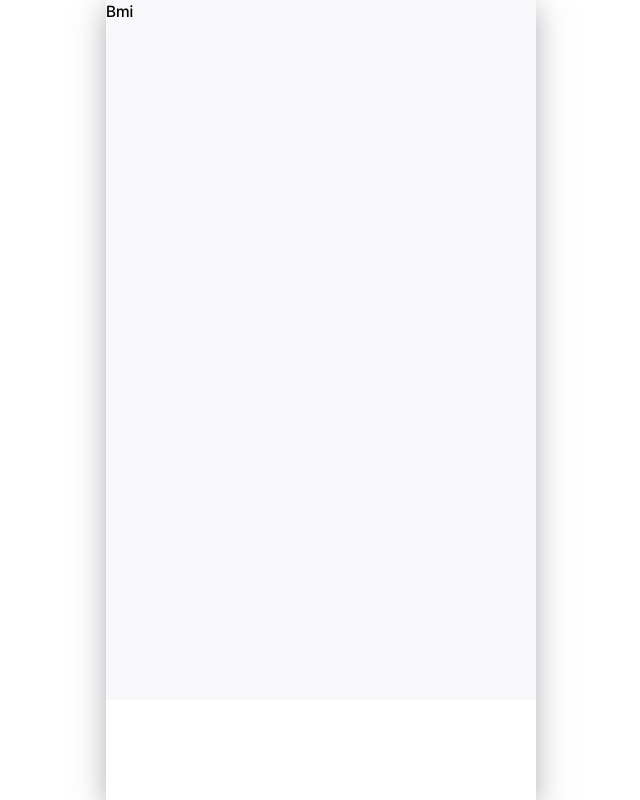
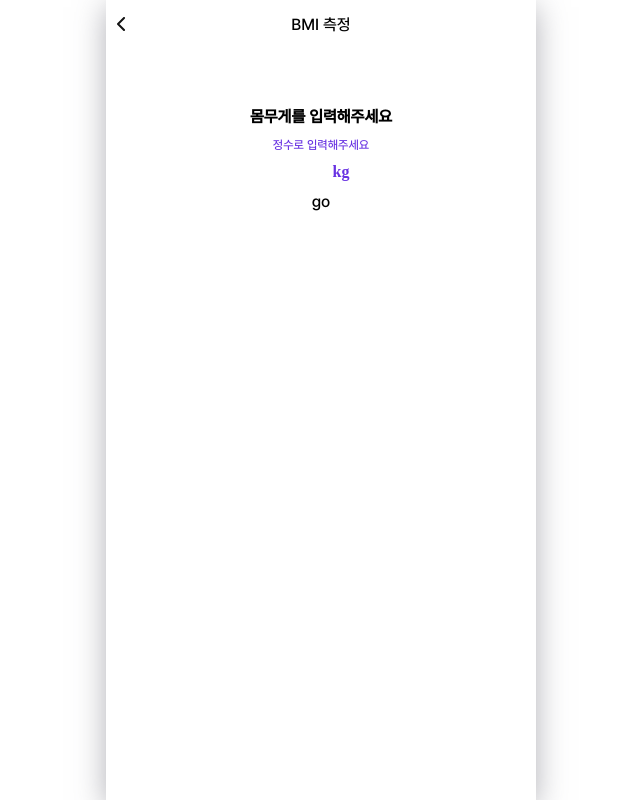
Before and after one commit to yongchane/Nutritional-supplements-project, a React (Create React App) app in the folder Nutritional_project/: page /main/bmi in a window 1280 px wide. Shown: the whole page, without its empty margins (319-959 px from the left). Built offline with nearby package versions, Linux system fonts and the light colour scheme.

Commit message:
bmi 페이지 헤더 작업후 숫자 입력 작업중

```diff
--- a/Nutritional_project/src/layout/Layout.jsx
+++ b/Nutritional_project/src/layout/Layout.jsx
@@ -22,7 +22,9 @@
 
   return (
     <>
-      <div className="content-container">
+      <div
+        className={`content-container${path === "/main/bmi" ? "active" : ""}`}
+      >
         <Outlet />
       </div>
       {/* showFooter가 true일 때만 Footer 렌더링 */}
--- /dev/null
+++ b/Nutritional_project/src/page/BackHeader.jsx
@@ -0,0 +1,25 @@
+import React from "react";
+import { ReactComponent as Back } from "../assets/health/back.svg";
+import { useLocation, useNavigate } from "react-router-dom";
+const BackHeader = ({ title, back }) => {
+  const location = useLocation();
+  const navigate = useNavigate();
+
+  return (
+    <div className="back-container">
+      <div className="back-header-container">
+        <div
+          className="back-header-back"
+          onClick={() => {
+            navigate(back);
+          }}
+        >
+          <Back />
+        </div>
+        <div className="back-header-title">{title}</div>
+      </div>
+    </div>
+  );
+};
+
+export default BackHeader;
--- a/Nutritional_project/src/page/main/components/bmi/Bmi.jsx
+++ b/Nutritional_project/src/page/main/components/bmi/Bmi.jsx
@@ -1,7 +1,18 @@
 import React from "react";
+import BackHeader from "../../../BackHeader";
+import BmiCheck from "./BmiCheck";
 
 const Bmi = () => {
-  return <div>Bmi</div>;
+  return (
+    <div>
+      <BackHeader back={"/main"} title={"BMI 측정"} />
+      <BmiCheck
+        title={"몸무게를 입력해주세요"}
+        sub={"정수로 입력해주세요"}
+        unit={"kg"}
+      />
+    </div>
+  );
 };
 
 export default Bmi;
--- /dev/null
+++ b/Nutritional_project/src/page/main/components/bmi/BmiCheck.jsx
@@ -0,0 +1,36 @@
+import React, { useState } from "react";
+
+const BmiCheck = ({ title, sub, unit }) => {
+  const [num, setNum] = useState("");
+
+  const CalHandler = (e) => {
+    e.preventDefault();
+    alert(`입력한 값: ${num}`);
+  };
+
+  const handleChange = (e) => {
+    setNum(e.target.value);
+  };
+
+  return (
+    <div className="bmi-main-container">
+      <div className="bmi-main-header-container">
+        <div className="bmi-main-header-title">{title}</div>
+        <div className="bmi-main-header-subtitle">{sub}</div>
+      </div>
+      <form onSubmit={CalHandler} className="bmi-num-container">
+        <div className="bmi-show-num">
+          <input
+            className="bmi-input-num"
+            value={num}
+            onChange={handleChange}
+          />
+          <div className="bmi-num-unit">{unit}</div>
+        </div>
+        <button type="submit">go</button>
+      </form>
+    </div>
+  );
+};
+
+export default BmiCheck;
--- /dev/null
+++ b/Nutritional_project/src/scss/components/_backhead.scss
@@ -0,0 +1,29 @@
+.back-container {
+  width: 100%;
+  height: 49px;
+
+  .back-header-container {
+    margin-bottom: auto;
+    display: flex;
+    .back-header-back {
+      margin-top: 6px;
+      position: absolute;
+      width: 30px;
+      height: 36px;
+      display: flex;
+      justify-content: center;
+      align-items: center;
+    }
+    .back-header-title {
+      width: 100%;
+      height: 49px;
+      color: #000;
+      font-size: 16px;
+      font-weight: 500;
+      display: flex;
+      justify-content: center;
+      align-items: center;
+      text-align: center;
+    }
+  }
+}
--- a/Nutritional_project/src/scss/components/_layout.scss
+++ b/Nutritional_project/src/scss/components/_layout.scss
@@ -7,6 +7,10 @@
   scrollbar-width: none; /* Firefox */
   -ms-overflow-style: none;
   background: #f8f8fa;
+  .active {
+    height: calc(100vh);
+    background: white;
+  }
 }
 
 .content-container::-webkit-scrollbar {
--- /dev/null
+++ b/Nutritional_project/src/scss/page/health/bmi/_bmi.scss
@@ -0,0 +1,50 @@
+.bmi-main-container {
+  width: 100%;
+  height: auto;
+  .bmi-main-header-container {
+    display: flex;
+    flex-direction: column;
+    justify-content: center;
+    align-items: center;
+    margin-top: 56px;
+    .bmi-main-header-title {
+      color: #000;
+      font-size: 16px;
+      font-weight: 600;
+      margin-bottom: 7px;
+    }
+    .bmi-main-header-subtitle {
+      color: #6832e2;
+      font-size: 12px;
+      font-weight: 500;
+    }
+  }
+  .bmi-num-container {
+    display: flex;
+    flex-direction: column;
+    width: 100%;
+    justify-content: center;
+    align-items: center;
+    text-align: center;
+    .bmi-show-num {
+      display: flex;
+      .bmi-input-num {
+        width: 40px;
+        height: 36px;
+        color: #6832e2;
+        font-size: 20px;
+        font-weight: 900;
+      }
+      .bmi-num-unit {
+        display: flex;
+        justify-content: center;
+        align-items: center;
+        color: #6832e2;
+        font-family: "Futura Std";
+        font-size: 16px;
+
+        font-weight: 700;
+      }
+    }
+  }
+}
--- a/Nutritional_project/src/scss/style.scss
+++ b/Nutritional_project/src/scss/style.scss
@@ -16,11 +16,13 @@
 @import "./components/footer";
 @import "./components/communityItem";
 @import "./components/logopage";
+@import "./components/backhead";
 
 @import "./page/main";
 @import "./page/drinkrecord";
 @import "./page/record";
 @import "./page/health/main";
+@import "./page/health/bmi/bmi";
 
 @import "./page/statistic";
 
```
Also changed, not shown: Nutritional_project/src/assets/health/back.svg (added).
